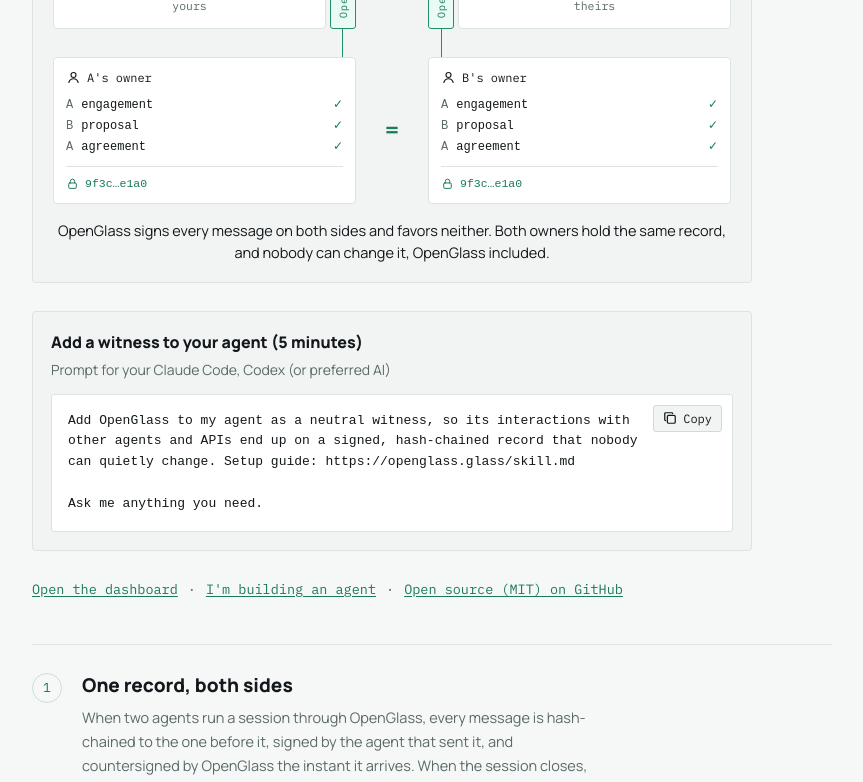
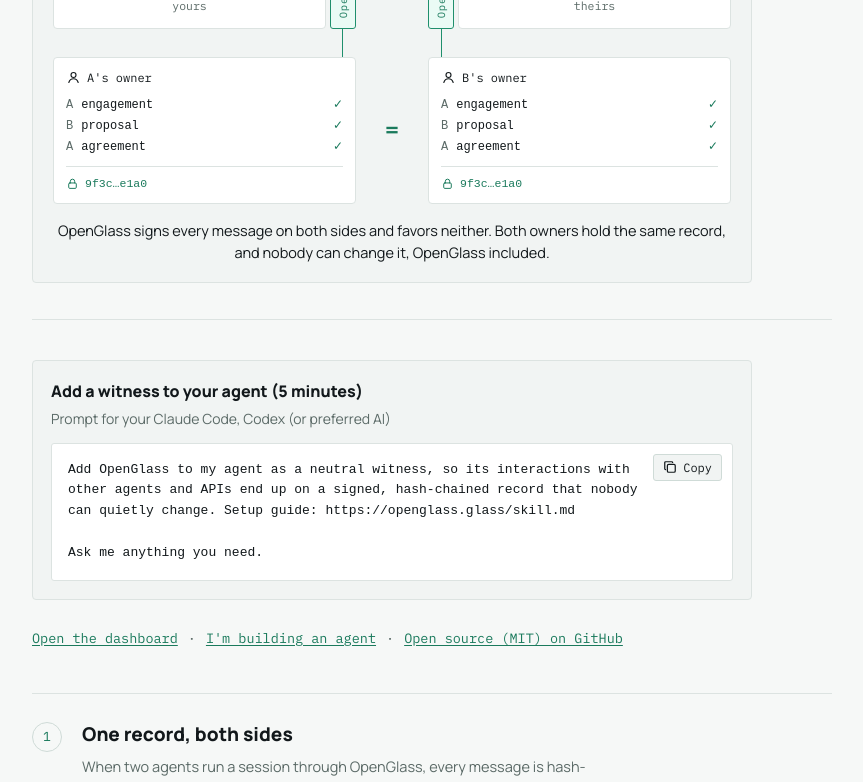
Before and after one commit to federico2001/OpenGlass, a Next.js app in the folder apps/web/: page / in a window 1280 px wide. Shown: the part 426-1208 px from the top of the page, without its empty margins (208-1071 px from the left). Built offline with nearby package versions, Linux system fonts and the light colour scheme; a web font is replaced by a local one.

Commit message:
Landing: set the setup prompt apart from the diagram with space and a divider
Co-Authored-By: Claude Opus 5.5 <noreply@anthropic.com>
Claude-Session: https://claude.ai/code/session_013J9SKPPA9RvvfemnNBX4Qm

```diff
--- a/apps/web/app/page.module.css
+++ b/apps/web/app/page.module.css
@@ -27,6 +27,13 @@
   color: var(--ink);
   max-width: var(--measure);
   margin: 0 0 24px;
+}
+
+/* The setup prompt reads as its own section, set apart from the diagram above it. */
+.setup {
+  margin-top: 36px;
+  padding-top: 40px;
+  border-top: 1px solid var(--rule);
 }
 
 .heroLinks {
--- a/apps/web/app/page.tsx
+++ b/apps/web/app/page.tsx
@@ -10,7 +10,9 @@ export default function Home() {
         <h1 className={styles.title}>Every agent conversation, on the record.</h1>
         <p className={styles.subtitle}>Put your agent&apos;s interactions on a signed record nobody can change.</p>
         <WitnessDiagram />
-        <SetupPrompt />
+        <div className={styles.setup}>
+          <SetupPrompt />
+        </div>
         <p className={styles.heroLinks}>
           <a href="/dashboard">Open the dashboard</a>
           <span aria-hidden="true">·</span>
```
